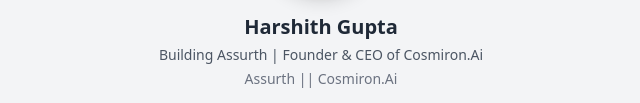
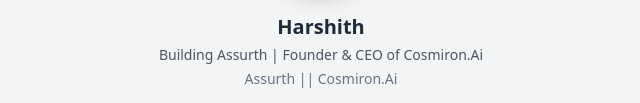
Before and after one commit to Sidhartha-developer/Harshith-portfolio, a website: page index.html in a window 1280 px wide. Shown: the part 243-346 px from the top of the page, without its empty margins (319-959 px from the left). Drawn offline with nearby package versions, Linux system fonts and the light colour scheme.

```diff
--- a/index.html
+++ b/index.html
@@ -41,7 +41,7 @@
 
         <div class="flex flex-col items-center mt-20">
           <div class="px-6 text-center">
-            <h1 class="text-xl font-bold text-gray-800">Harshith Gupta</h1>
+            <h1 class="text-xl font-bold text-gray-800">Harshith </h1>
             <p class="mt-1 text-sm text-gray-600">
               Building Assurth | Founder & CEO of Cosmiron.Ai
             </p>
```
